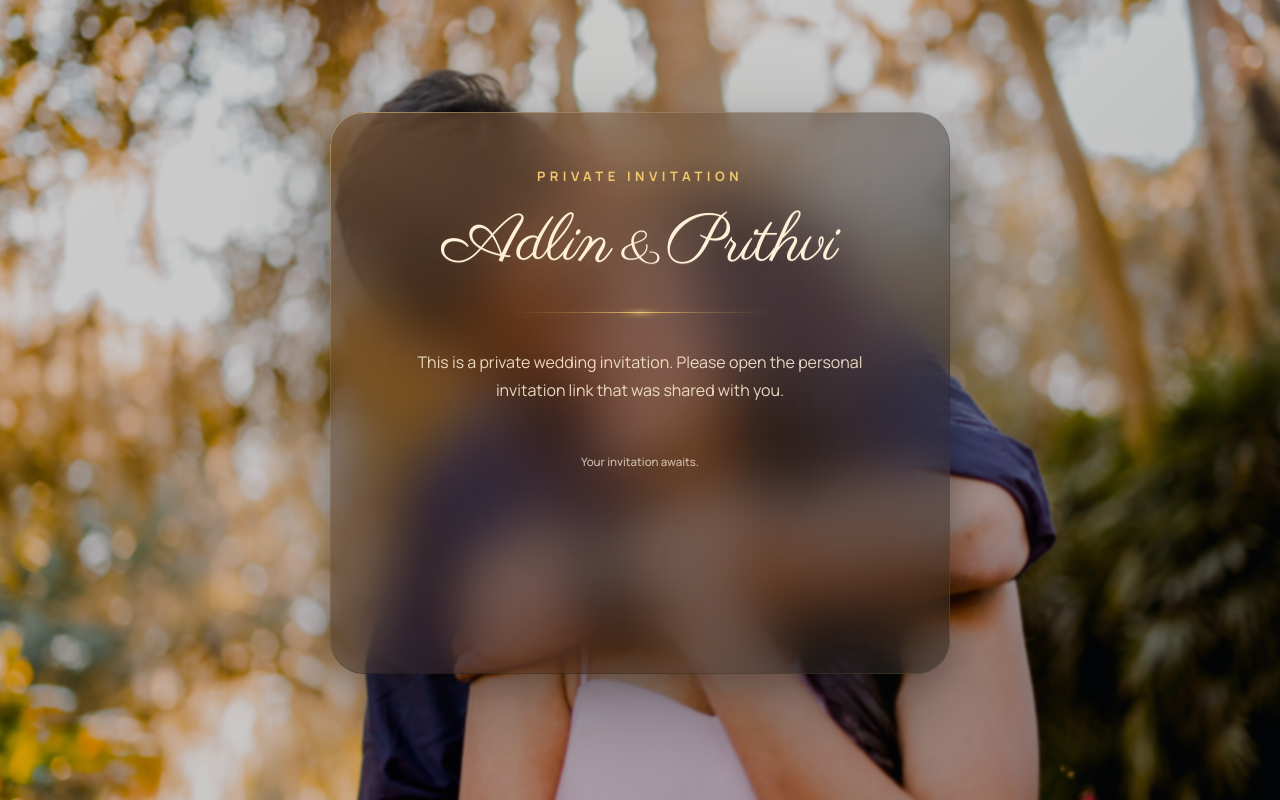
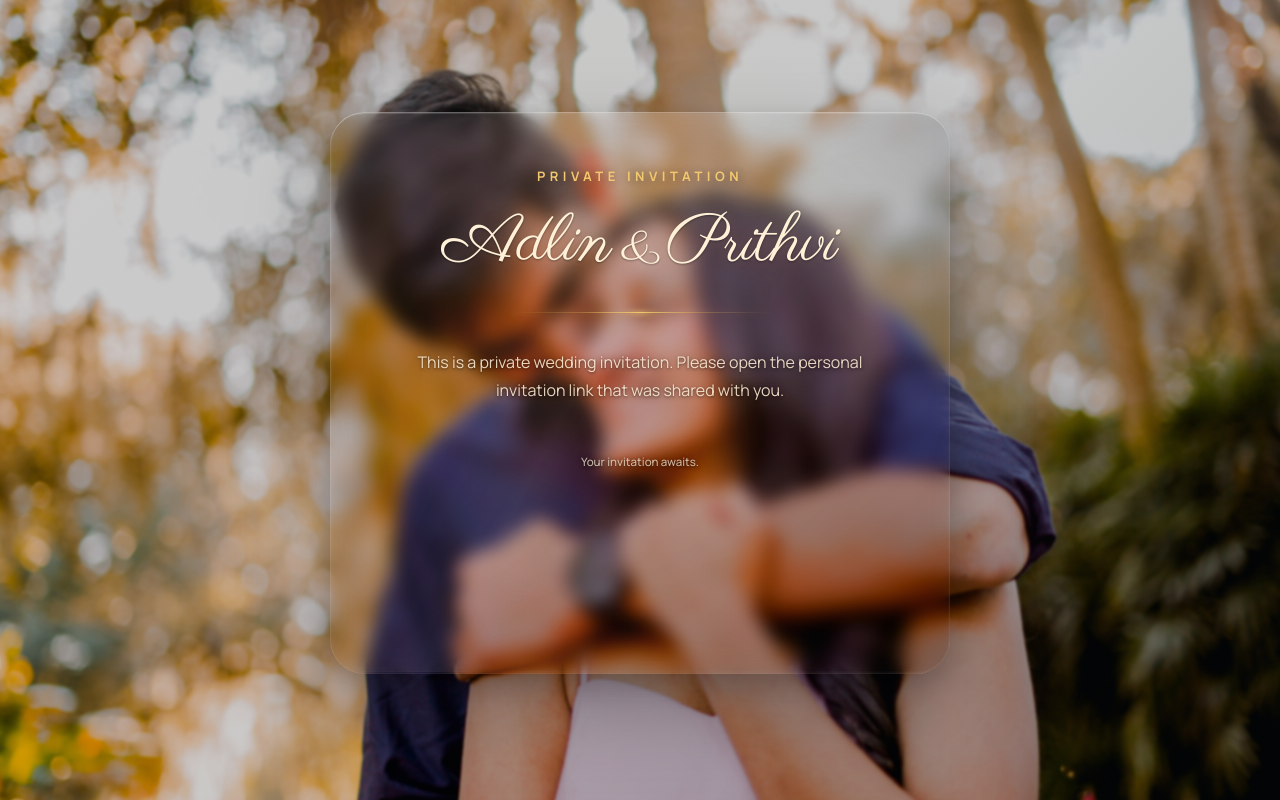
Before and after one commit to Prithvi7007/Wedding_Website_Final, a Flask app: page / in a window 1280 px wide. Run offline with Flask 3, Linux system fonts and the light colour scheme; some libraries are stand-ins or nearby versions.

Commit message:
gpt style4

```diff
--- a/static/invitation-render-v2.css
+++ b/static/invitation-render-v2.css
@@ -118,77 +118,76 @@ body.invitation-render-v2 .login-container {
     text-align: center;
     transform: translateY(-7px);
 
-    /* More aggressive transparency while retaining readability */
+    /*
+     * Colorless optical glass. The clear center allows the couple
+     * to remain partially visible, while the softer edge shading
+     * keeps the invitation content readable.
+     */
     background:
         radial-gradient(
-            circle at 14% 4%,
-            rgba(201, 131, 57, 0.18) 0%,
-            rgba(201, 131, 57, 0.04) 35%,
-            rgba(201, 131, 57, 0) 63%
-        ),
-        radial-gradient(
-            circle at 52% 57%,
-            rgba(181, 116, 53, 0.05) 0%,
-            rgba(181, 116, 53, 0.012) 40%,
-            rgba(181, 116, 53, 0) 69%
-        ),
-        radial-gradient(
-            circle at 96% 94%,
-            rgba(56, 78, 69, 0.05) 0%,
-            rgba(56, 78, 69, 0.010) 43%,
-            rgba(56, 78, 69, 0) 70%
+            ellipse 82% 76% at 50% 43%,
+            rgba(255, 255, 255, 0.018) 0%,
+            rgba(255, 255, 255, 0.010) 34%,
+            rgba(7, 9, 10, 0.045) 62%,
+            rgba(7, 9, 10, 0.13) 84%,
+            rgba(7, 9, 10, 0.18) 100%
         ),
         linear-gradient(
             145deg,
-            rgba(73, 50, 33, 0.43) 0%,
-            rgba(43, 34, 31, 0.47) 47%,
-            rgba(20, 24, 24, 0.51) 100%
+            rgba(255, 255, 255, 0.060) 0%,
+            rgba(255, 255, 255, 0.018) 30%,
+            rgba(255, 255, 255, 0.008) 54%,
+            rgba(0, 0, 0, 0.075) 100%
         );
 
-    border: none;
+    border: 0;
     border-radius: 34px;
 
+    /* Lower blur preserves recognizable facial detail behind the glass. */
     backdrop-filter:
-        blur(29px)
-        saturate(136%)
-        brightness(1.03);
+        blur(9px)
+        saturate(145%)
+        brightness(0.93)
+        contrast(1.05);
 
     -webkit-backdrop-filter:
-        blur(29px)
-        saturate(136%)
-        brightness(1.03);
+        blur(9px)
+        saturate(145%)
+        brightness(0.93)
+        contrast(1.05);
 
     box-shadow:
-        0 34px 84px rgba(7, 10, 10, 0.30),
-        0 12px 30px rgba(18, 13, 10, 0.18),
-        inset 0 1px 0 rgba(255, 231, 181, 0.14),
-        inset 1px 0 0 rgba(255, 215, 135, 0.05),
-        inset -1px 0 0 rgba(8, 11, 11, 0.15),
-        inset 0 -1px 0 rgba(7, 10, 10, 0.24);
+        0 34px 82px rgba(3, 5, 6, 0.27),
+        0 12px 28px rgba(3, 5, 6, 0.17),
+        inset 0 1.5px 1px rgba(255, 255, 255, 0.34),
+        inset 0 -2px 2px rgba(255, 255, 255, 0.065),
+        inset 1.5px 0 2px rgba(255, 255, 255, 0.075),
+        inset -1.5px 0 2px rgba(255, 255, 255, 0.045);
 }
 
-/* Soft refractive rim without a hard external border */
+/* Uneven neutral rim inspired by molded clear glass. */
 body.invitation-render-v2 .login-container::before {
     content: "";
     position: absolute;
-    inset: 0;
+    inset: -1px;
     z-index: 0;
 
-    padding: 1px;
+    padding: 1.25px;
     border-radius: inherit;
     pointer-events: none;
 
     background:
-        linear-gradient(
-            138deg,
-            rgba(255, 230, 166, 0.80) 0%,
-            rgba(255, 213, 127, 0.18) 22%,
-            rgba(255, 255, 255, 0.020) 49%,
-            rgba(166, 119, 51, 0.10) 76%,
-            rgba(255, 216, 128, 0.34) 100%
+        conic-gradient(
+            from -58deg at 50% 50%,
+            rgba(255, 255, 255, 0.62) 0deg,
+            rgba(255, 255, 255, 0.16) 42deg,
+            rgba(255, 255, 255, 0.035) 102deg,
+            rgba(255, 255, 255, 0.10) 156deg,
+            rgba(255, 255, 255, 0.42) 205deg,
+            rgba(255, 255, 255, 0.045) 268deg,
+            rgba(255, 255, 255, 0.18) 320deg,
+            rgba(255, 255, 255, 0.62) 360deg
         );
-
-    opacity: 0.48;
 
     -webkit-mask:
         linear-gradient(#fff 0 0) content-box,
@@ -196,31 +195,45 @@ body.invitation-render-v2 .login-container::before {
 
     -webkit-mask-composite: xor;
     mask-composite: exclude;
+
+    opacity: 0.78;
 }
 
-/* Gentle upper reflection and warm interior glow */
+/* Convex reflection and subtle optical caustics. */
 body.invitation-render-v2 .login-container::after {
     content: "";
     position: absolute;
-    inset: 0;
+    inset: 2px;
     z-index: 0;
 
-    border-radius: inherit;
+    border-radius: calc(34px - 2px);
     pointer-events: none;
 
     background:
         radial-gradient(
-            ellipse 70% 28% at 50% 0%,
-            rgba(255, 224, 163, 0.06) 0%,
-            rgba(255, 224, 163, 0.015) 58%,
-            rgba(255, 224, 163, 0) 100%
+            ellipse 78% 31% at 50% -3%,
+            rgba(255, 255, 255, 0.25) 0%,
+            rgba(255, 255, 255, 0.095) 32%,
+            rgba(255, 255, 255, 0.022) 58%,
+            rgba(255, 255, 255, 0) 78%
+        ),
+        linear-gradient(
+            118deg,
+            rgba(255, 255, 255, 0) 15%,
+            rgba(255, 255, 255, 0.035) 31%,
+            rgba(255, 255, 255, 0.11) 43%,
+            rgba(255, 255, 255, 0.025) 49%,
+            rgba(255, 255, 255, 0) 61%
         ),
         radial-gradient(
-            circle 240px at 50% 58%,
-            rgba(211, 145, 67, 0.035) 0%,
-            rgba(211, 145, 67, 0.010) 53%,
-            rgba(211, 145, 67, 0) 78%
+            ellipse 72% 20% at 50% 104%,
+            rgba(255, 255, 255, 0.075) 0%,
+            rgba(255, 255, 255, 0.018) 48%,
+            rgba(255, 255, 255, 0) 78%
         );
+
+    mix-blend-mode: screen;
+    opacity: 0.76;
 }
 
 body.invitation-render-v2 .login-container > * {
@@ -248,6 +261,10 @@ body.invitation-render-v2 .login-private-line {
     letter-spacing: 4.5px;
     line-height: 1.25;
     text-transform: uppercase;
+
+    text-shadow:
+        0 1px 8px rgba(0, 0, 0, 0.30),
+        0 0 12px rgba(0, 0, 0, 0.13);
 }
 
 body.invitation-render-v2 .login-private-line::before,
@@ -282,8 +299,8 @@ body.invitation-render-v2 .login-title {
     white-space: nowrap;
 
     text-shadow:
-        0 1px 0 rgba(255, 255, 255, 0.10),
-        0 0 20px rgba(229, 177, 88, 0.12);
+        0 1px 2px rgba(0, 0, 0, 0.34),
+        0 0 18px rgba(229, 177, 88, 0.14);
 }
 
 body.invitation-render-v2 .login-title > span {
@@ -399,6 +416,10 @@ body.invitation-render-v2 .login-subtitle {
     letter-spacing: 0;
     line-height: 1.70;
     text-transform: none;
+
+    text-shadow:
+        0 1px 3px rgba(0, 0, 0, 0.52),
+        0 0 10px rgba(0, 0, 0, 0.17);
 }
 
 body.invitation-render-v2 .welcome-name,
@@ -687,6 +712,10 @@ body.invitation-render-v2 .small-text {
     font-weight: 500;
     line-height: 1.55;
     text-transform: none;
+
+    text-shadow:
+        0 1px 3px rgba(0, 0, 0, 0.52),
+        0 0 10px rgba(0, 0, 0, 0.17);
 }
 
 /* ----------------------------------------------------- */
--- a/templates/index.html
+++ b/templates/index.html
@@ -25,7 +25,7 @@
 
     <link
         rel="stylesheet"
-        href="{{ url_for('static', filename='invitation-render-v2.css') }}?v=invitationoptical1"
+        href="{{ url_for('static', filename='invitation-render-v2.css') }}?v=invitationoptical2clearcard"
     >
 </head>
 
```
Also changed, not shown: other parts of static/invitation-render-v2.css (+10 -35 lines).
